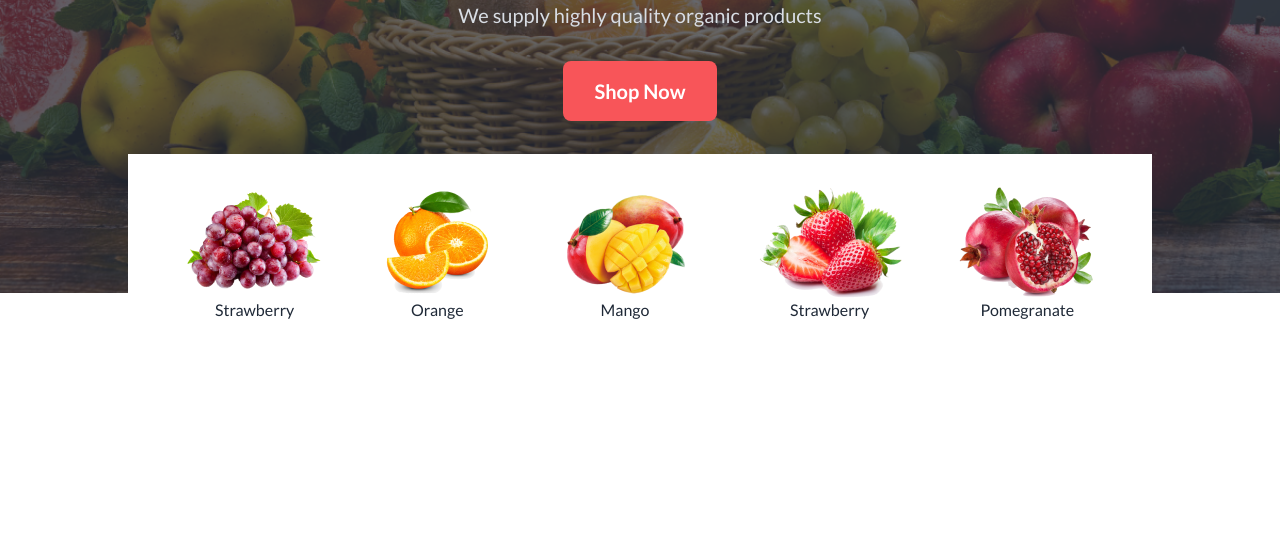
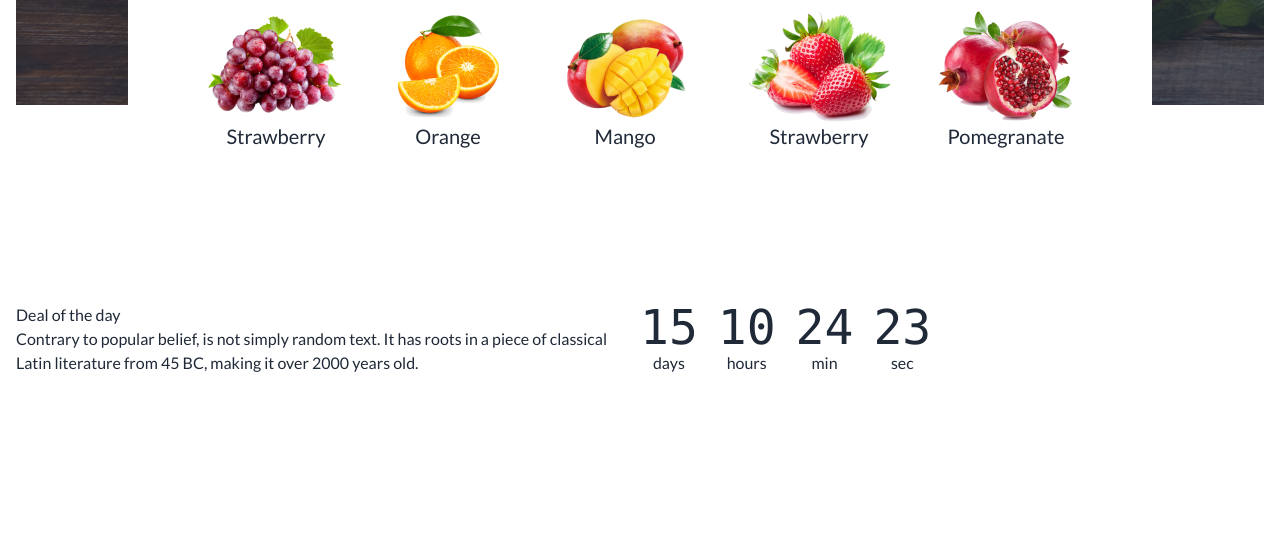
Before and after one commit to Shero-Programmer/Fruit-Bazar, a plain HTML site: page index.html in a window 1280 px wide. Shown: the part 519-1054 px from the top of the page. Before the commit the page ends 873 px from the top, so only its background shows below. Drawn offline with nearby package versions, Linux system fonts and the light colour scheme; grey boxes are pictures that could not be loaded.

Commit message:
deals text section created

```diff
--- a/index.html
+++ b/index.html
@@ -49,7 +49,7 @@
     <header>
 
         <!-- Navbar -->
-        <nav class="navbar md:px-10 lg:px-12 bg-[#F85559] container mx-auto rounded-[37rem] my-8">
+        <!-- <nav class="navbar md:px-10 lg:px-12 bg-[#F85559] container mx-auto rounded-[37rem] my-8">
   <div class="navbar-start">
     <div class="navbar-center lg:flex">
     <ul class="menu menu-horizontal  text-[#FFF] md:text-lg  lg:text-xl px-1 font-medium">
@@ -67,13 +67,13 @@
     <input type="text" placeholder="Search here" class="input input-primary border-none w-full max-w-xs rounded-3xl px-8"/>
     <i class="fa-solid fa-magnifying-glass absolute right-8"></i>
   </div>
-        </nav>
+        </nav> -->
         <!-- Banner Section -->
-        <section class="container mx-auto  py-8 relative">
+        <section class="container mx-auto  py-8 relative px-4">
             <div class="carousel w-full">
                 <!-- Carousel-1 -->
   <div id="slide1" class="carousel-item relative w-full ">
-    <div class="hero min-h-[11rem] md:min-h-[40rem] " style="background-image:url(./images/banner1.png);">
+    <div class="hero " style="background-image:url(./images/banner1.png);">
     <div class="hero-overlay bg-opacity-70"></div>
     <div class="hero-content text-center text-neutral-content">
     <div>
@@ -140,26 +140,26 @@
   </div>
 </div>
     <!--  Featured fruits section -->
-        <div class="flex justify-evenly absolute inset-x-0 top-3/4 w-4/5 mx-auto text-center bg-white py-8 opacity-0 md:opacity-100">
+        <div class=" hidden md:flex px-8 justify-evenly items-center absolute inset-x-0 top-3/4 w-4/5 mx-auto text-center bg-white py-8">
             <div>
                 <img src="./images/fruit1.png" alt="">
-                <p>Strawberry</p>
+                <p class=" text-sm lg:text-xl font-medium">Strawberry</p>
             </div>
             <div>
                 <img src="./images/fruit2.png" alt="">
-                <p>Orange</p>
+                <p class="lg:text-xl font-medium">Orange</p>
             </div>
             <div>
                 <img src="./images/fruit3.png" alt="">
-                <p>Mango</p>
+                <p class="lg:text-xl font-medium">Mango</p>
             </div>
             <div>
                 <img src="./images/fruit4.png" alt="">
-                <p>Strawberry</p>
+                <p class="lg:text-xl font-medium">Strawberry</p>
             </div>
             <div>
                 <img src="./images/fruit5.png" alt="">
-                <p>Pomegranate</p>
+                <p class="lg:text-xl font-medium">Pomegranate</p>
             </div>
 
         </div>
@@ -170,7 +170,44 @@
 
     <!-- Main section starts here -->
     <main>
+        <!-- Deal of the day section -->
+        <section>
+            <div class="flex justify-between container mx-auto  py-40 px-4">
+                <div class="flex-1">
+                <h2>Deal of the day</h2>
+                <p>Contrary to popular belief, is not simply random text. It has roots in a piece of classical Latin literature from 45 BC, making it over 2000 years old.</p>
+            </div>
+            <div class="flex-1">
+                <div class="grid grid-flow-col gap-5 text-center auto-cols-max">
+  <div class="flex flex-col">
+    <span class="countdown font-mono text-5xl">
+      <span style="--value:15;"></span>
+    </span>
+    days
+  </div>
+  <div class="flex flex-col">
+    <span class="countdown font-mono text-5xl">
+      <span style="--value:10;"></span>
+    </span>
+    hours
+  </div>
+  <div class="flex flex-col">
+    <span class="countdown font-mono text-5xl">
+      <span style="--value:24;"></span>
+    </span>
+    min
+  </div>
+  <div class="flex flex-col">
+    <span class="countdown font-mono text-5xl">
+      <span style="--value:23;"></span>
+    </span>
+    sec
+  </div>
+</div>
+            </div>
+            </div>
 
+        </section>
     </main>
 
      <!-- Main section ends here -->
```
